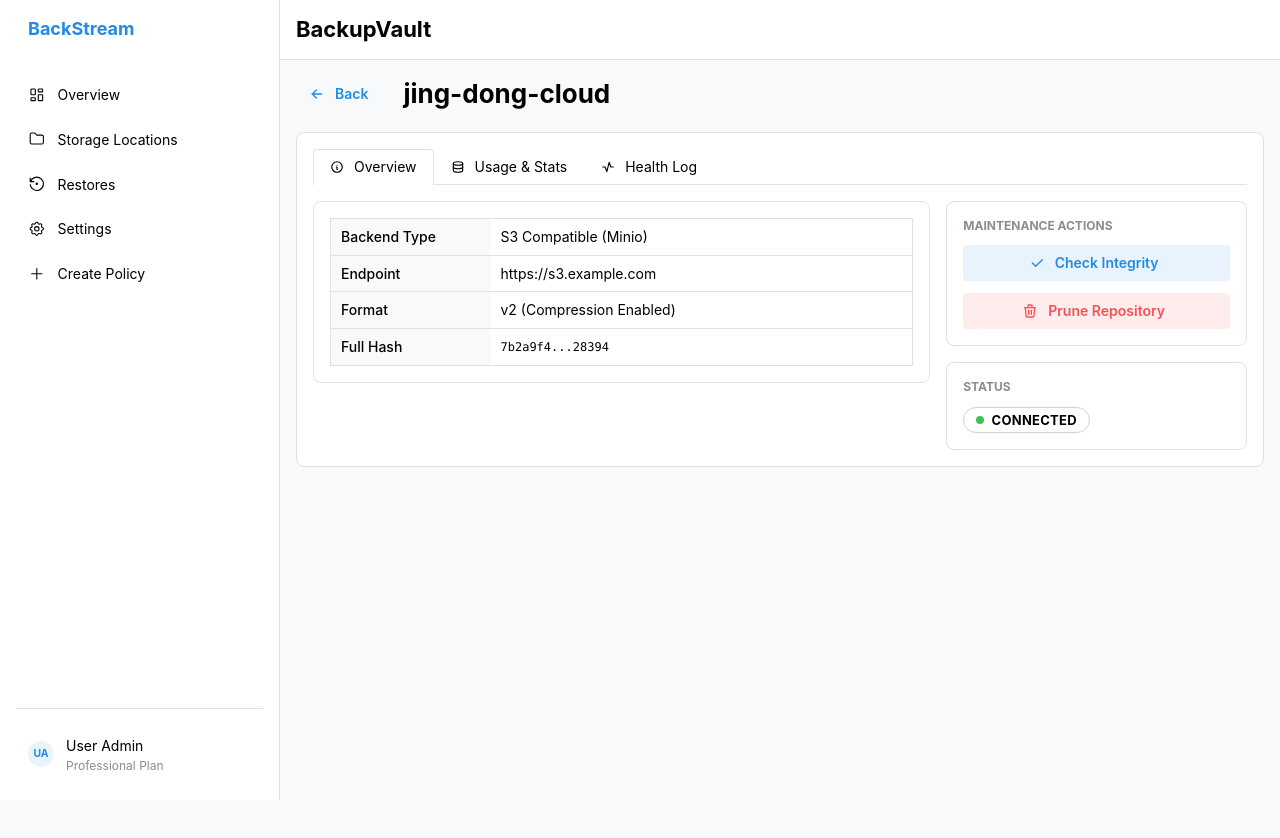
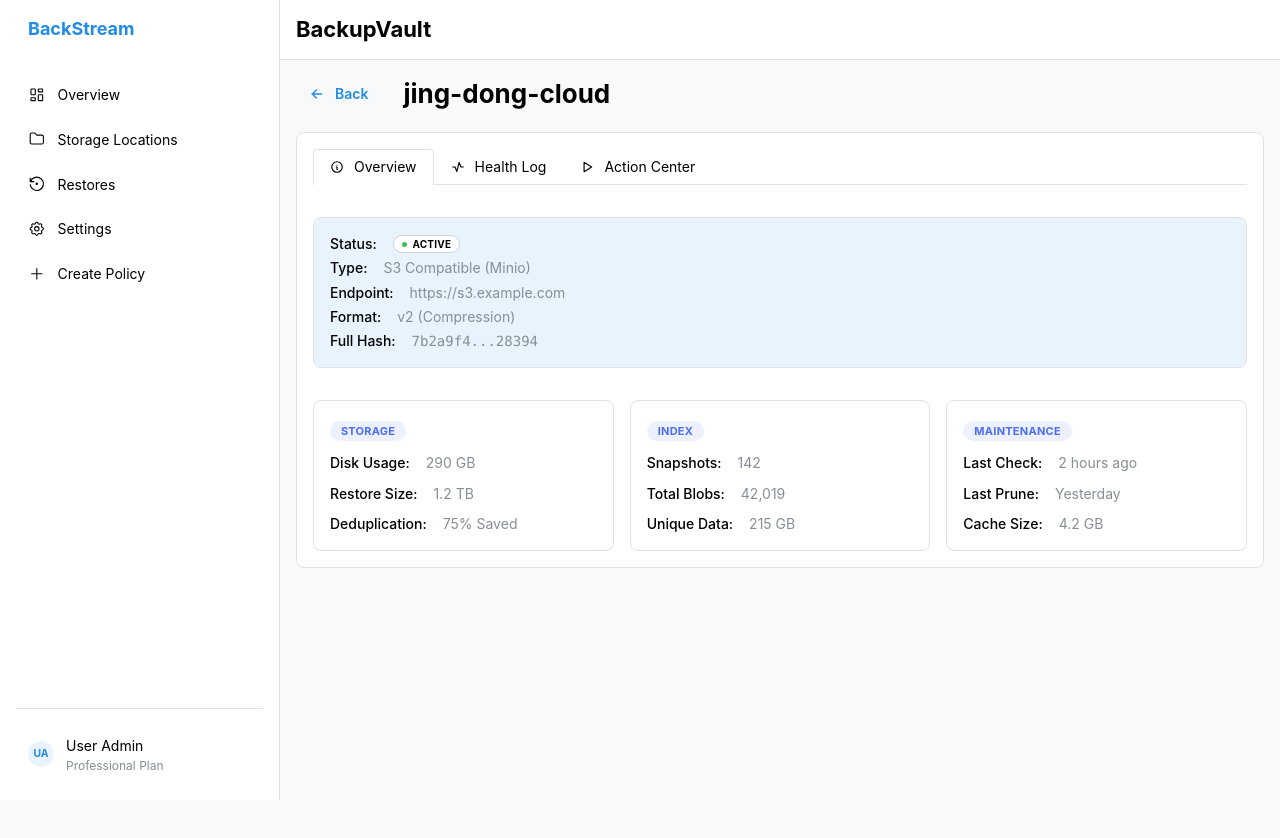
Before and after one commit to houance/backstream, a React (Vite) app in the folder web/: page /storage/detail/1 in a window 1280 px wide. Shown: the top 838 px of the page. Built offline with nearby package versions, Linux system fonts and the light colour scheme; what hono would draw is missing.

Commit message:
定稿 repo detail page 的 tab

```diff
--- a/web/src/features/storage-detail/StorageDetailPage.tsx
+++ b/web/src/features/storage-detail/StorageDetailPage.tsx
@@ -1,10 +1,10 @@
 import { useNavigate, useParams } from 'react-router-dom';
 import { Box, Container, Stack, Group, Button, Title, Paper, Tabs } from '@mantine/core';
-import { IconArrowLeft, IconInfoCircle, IconDatabase, IconActivity } from '@tabler/icons-react';
+import { IconArrowLeft, IconInfoCircle, IconActivity, IconPlayerPlay } from '@tabler/icons-react';
 // Import your sub-components
 import { OverviewTab } from './component/OverviewTab';
-import { StatsTab } from './component/StatsTab';
 import { HealthLogTab } from './component/HealthLogTab';
+import ActionCenter from "./component/ActionCenter.tsx";
 
 export default function StorageDetailPage() {
     const navigate = useNavigate();
@@ -37,11 +37,11 @@ export default function StorageDetailPage() {
                                 <Tabs.Tab value="overview" leftSection={<IconInfoCircle size={14} />}>
                                     Overview
                                 </Tabs.Tab>
-                                <Tabs.Tab value="stats" leftSection={<IconDatabase size={14} />}>
-                                    Usage & Stats
-                                </Tabs.Tab>
                                 <Tabs.Tab value="health" leftSection={<IconActivity size={14} />}>
                                     Health Log
+                                </Tabs.Tab>
+                                <Tabs.Tab value="action" leftSection={<IconPlayerPlay size={14} />}>
+                                    Action Center
                                 </Tabs.Tab>
                             </Tabs.List>
 
@@ -49,12 +49,12 @@ export default function StorageDetailPage() {
                                 <OverviewTab />
                             </Tabs.Panel>
 
-                            <Tabs.Panel value="stats" pt="md">
-                                <StatsTab />
+                            <Tabs.Panel value="health" pt="md">
+                                <HealthLogTab />
                             </Tabs.Panel>
 
-                            <Tabs.Panel value="health" pt="md">
-                                <HealthLogTab />
+                            <Tabs.Panel value="action" pt="md">
+                                <ActionCenter />
                             </Tabs.Panel>
                         </Tabs>
                     </Paper>
--- /dev/null
+++ b/web/src/features/storage-detail/component/ActionCenter.tsx
@@ -0,0 +1,22 @@
+import {Text, Button, Group, Paper, Stack } from "@mantine/core";
+import {IconPlayerPlay, IconShieldCheck, IconTerminal2, IconTrash} from "@tabler/icons-react";
+
+export default function ActionCenter() {
+    return (
+        <Stack pt="md">
+            <Paper withBorder p="md" radius="md">
+                <Text fw={600} mb="sm">Manual Operations</Text>
+                <Group>
+                    <Button color="blue" leftSection={<IconPlayerPlay size={16} />}>Backup Now</Button>
+                    <Button variant="outline" color="teal" leftSection={<IconShieldCheck size={16} />}>Check Integrity</Button>
+                    <Button variant="outline" color="orange" leftSection={<IconTrash size={16} />}>Prune Repo</Button>
+                </Group>
+            </Paper>
+
+            <Paper withBorder p="md" radius="md">
+                <Text fw={600} mb="sm" c="dimmed">Advanced</Text>
+                <Button variant="subtle" color="gray" leftSection={<IconTerminal2 size={16} />}>Run Custom Restic Command</Button>
+            </Paper>
+        </Stack>
+    );
+}
--- a/web/src/features/storage-detail/component/OverviewTab.tsx
+++ b/web/src/features/storage-detail/component/OverviewTab.tsx
@@ -1,37 +1,81 @@
-import { Grid, Stack, Text, Table, Badge, Button, Paper } from '@mantine/core';
-import { IconCheck, IconTrash } from '@tabler/icons-react';
+import {Badge, Group, Paper, SimpleGrid, Stack, Text} from "@mantine/core";
+import type {ReactNode} from "react";
 
 export function OverviewTab() {
     return (
-        <Grid>
-            <Grid.Col span={{ base: 12, md: 8 }}>
+        <Stack pt="md" gap="xl">
+            {/* Header - Unified Blue Identity */}
+            <Paper withBorder p="md" radius="md" bg="var(--mantine-color-blue-light)">
+                <Stack gap={4}>
+                    <DetailRow
+                        label="Status"
+                        value={<Badge variant="dot" color="green" size="sm">Active</Badge>}
+                    />
+                    <DetailRow label="Type" value="S3 Compatible (Minio)" />
+                    <DetailRow label="Endpoint" value="https://s3.example.com" />
+                    <DetailRow label="Format" value="v2 (Compression)" />
+                    <DetailRow label="Full Hash" value="7b2a9f4...28394" isMonospace />
+                </Stack>
+            </Paper>
+
+            {/* Content Grid - Clean Monochrome Style */}
+            <SimpleGrid cols={{ base: 1, md: 3 }} spacing="md">
+
+                {/* 1. Storage & Efficiency */}
                 <Paper withBorder p="md" radius="md">
-                    <Table variant="vertical" withTableBorder layout="fixed">
-                        <Table.Tbody>
-                            <Table.Tr><Table.Th w={160}>Backend Type</Table.Th><Table.Td>S3 Compatible (Minio)</Table.Td></Table.Tr>
-                            <Table.Tr><Table.Th>Endpoint</Table.Th><Table.Td>https://s3.example.com</Table.Td></Table.Tr>
-                            <Table.Tr><Table.Th>Format</Table.Th><Table.Td>v2 (Compression Enabled)</Table.Td></Table.Tr>
-                            <Table.Tr><Table.Th>Full Hash</Table.Th><Table.Td><Text size="xs" ff="monospace">7b2a9f4...28394</Text></Table.Td></Table.Tr>
-                        </Table.Tbody>
-                    </Table>
+                    <Badge variant="light" color="indigo" mb="sm">Storage</Badge>
+                    <Stack gap="xs">
+                        <DetailRow label="Disk Usage" value="290 GB" />
+                        <DetailRow label="Restore Size" value="1.2 TB" />
+                        <DetailRow label="Deduplication" value="75% Saved" />
+                    </Stack>
                 </Paper>
-            </Grid.Col>
 
-            <Grid.Col span={{ base: 12, md: 4 }}>
-                <Stack>
-                    <Paper withBorder p="md" radius="md">
-                        <Text fw={700} size="xs" c="dimmed" mb="xs" tt="uppercase">Maintenance Actions</Text>
-                        <Stack gap="sm">
-                            <Button fullWidth variant="light" leftSection={<IconCheck size={16}/>}>Check Integrity</Button>
-                            <Button fullWidth color="red" variant="light" leftSection={<IconTrash size={16}/>}>Prune Repository</Button>
-                        </Stack>
-                    </Paper>
-                    <Paper withBorder p="md" radius="md">
-                        <Text fw={700} size="xs" c="dimmed" mb="xs" tt="uppercase">Status</Text>
-                        <Badge color="green" variant="dot" size="lg">Connected</Badge>
-                    </Paper>
-                </Stack>
-            </Grid.Col>
-        </Grid>
+                {/* 2. Data Structure */}
+                <Paper withBorder p="md" radius="md">
+                    <Badge variant="light" color="indigo" mb="sm">Index</Badge>
+                    <Stack gap="xs">
+                        <DetailRow label="Snapshots" value="142" />
+                        <DetailRow label="Total Blobs" value="42,019" />
+                        <DetailRow label="Unique Data" value="215 GB" />
+                    </Stack>
+                </Paper>
+
+                {/* 3. Maintenance / Activity */}
+                <Paper withBorder p="md" radius="md">
+                    <Badge variant="light" color="indigo" mb="sm">Maintenance</Badge>
+                    <Stack gap="xs">
+                        <DetailRow label="Last Check" value="2 hours ago" />
+                        <DetailRow label="Last Prune" value="Yesterday" />
+                        <DetailRow label="Cache Size" value="4.2 GB" />
+                    </Stack>
+                </Paper>
+
+            </SimpleGrid>
+        </Stack>
     );
 }
+
+function DetailRow({
+                       label,
+                       value,
+                       isMonospace
+                   }: {
+    label: string;
+    value: ReactNode; // Changed from string to ReactNode
+    isMonospace?: boolean
+}) {
+    return (
+        <Group justify="apart" wrap="nowrap">
+            <Text size="sm" fw={500}>{label}:</Text>
+            {/* If value is a string, wrap it in Text; otherwise, render it directly */}
+            {typeof value === 'string' ? (
+                <Text size="sm" c="dimmed" ff={isMonospace ? 'monospace' : undefined}>
+                    {value}
+                </Text>
+            ) : (
+                value
+            )}
+        </Group>
+    );
+}
--- a/web/src/features/storage-detail/component/StatsTab.tsx
+++ /dev/null
@@ -1,31 +0,0 @@
-import { Paper, Text, Grid, Progress, Group, Stack } from '@mantine/core';
-
-export function StatsTab() {
-    return (
-        <Stack gap="md">
-            <Paper withBorder p="xl" radius="md">
-                <Group justify="space-between" mb="xs">
-                    <Text fw={600}>Deduplication Efficiency</Text>
-                    <Text c="teal" fw={700} size="lg">75% Saved</Text>
-                </Group>
-                <Progress size="xl" value={75} color="teal" striped animated />
-                <Text size="xs" c="dimmed" mt="sm">Your repository is saving 910 GB via restic deduplication.</Text>
-            </Paper>
-
-            <Grid grow>
-                {[
-                    { label: 'Restore Size', value: '1.2 TB', color: 'blue' },
-                    { label: 'Disk Usage', value: '290 GB', color: 'green' },
-                    { label: 'Total Blobs', value: '42,019', color: 'gray' },
-                ].map((stat) => (
-                    <Grid.Col key={stat.label} span={{ base: 12, sm: 4 }}>
-                        <Paper withBorder p="md" radius="md" ta="center">
-                            <Text size="xs" c="dimmed" fw={700} tt="uppercase">{stat.label}</Text>
-                            <Text size="h2" fw={700} c={stat.color}>{stat.value}</Text>
-                        </Paper>
-                    </Grid.Col>
-                ))}
-            </Grid>
-        </Stack>
-    );
-}
```
